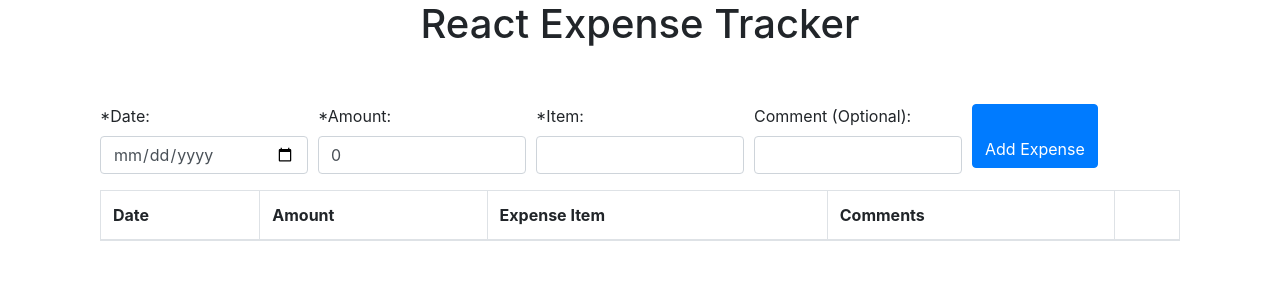
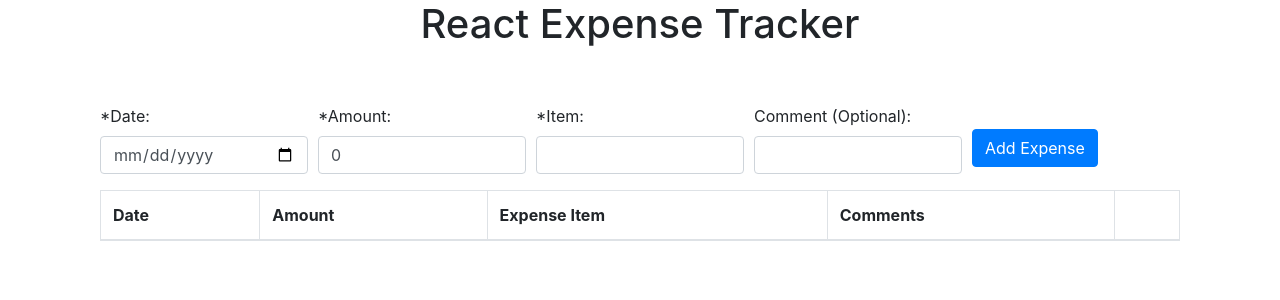
Before and after one commit to victorinspace/react-expense-tracker, a React (Create React App) app: page / in a window 1280 px wide. Shown: the top 300 px of the page. Built offline with nearby package versions, Linux system fonts and the light colour scheme.

Commit message:
Removed console log in Expense Table component.

```diff
--- a/src/components/ExpenseForm.js
+++ b/src/components/ExpenseForm.js
@@ -110,7 +110,7 @@ class ExpenseForm extends Component {
             </Col>
             <Col>
               <Form.Group>
-                <Button style={{ paddingTop: '32px' }} type='submit' variant='primary'>Add Expense</Button>
+                <Button style={{ marginTop: '25px' }} type='submit' variant='primary'>Add Expense</Button>
               </Form.Group>
             </Col>
           </Form.Row>
--- a/src/components/ExpenseTable.js
+++ b/src/components/ExpenseTable.js
@@ -2,8 +2,6 @@ import React from 'react';
 import { Col, Row, Button, Table } from 'react-bootstrap';
 
 const ExpenseTable = ( props ) => {
-  console.log( 'props: ', props );
-
   return (
     <div>
       <Row>
```
